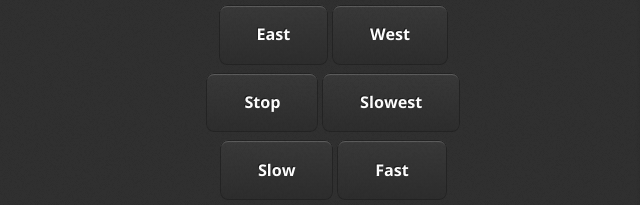
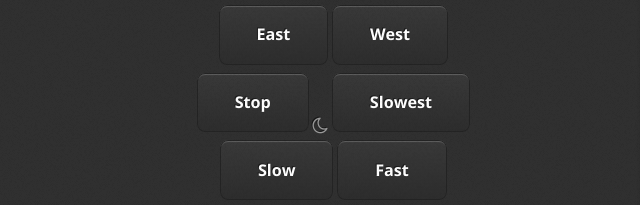
Before and after one commit to funnyjk/telescopejs, a website: page public/index.html in a window 1280 px wide. Shown: the part 810-1015 px from the top of the page, 640-1280 px from the left. Drawn offline with nearby package versions, Linux system fonts and the light colour scheme; files that its build step writes are made by us from their sources; no server answers; files whose address does not match are found by name.

Commit message:
put the moon back

```diff
--- a/public/index.html
+++ b/public/index.html
@@ -63,7 +63,7 @@
                         <li class="button button-alt" onclick="direction('west')">West </li>
                         <br />
                         <li class="button button-alt" onclick="direction('stop')">Stop</li>
-                        <!-- <span class="fa featured fa-moon-o"></span> -->
+                        <span class="fa fa-moon-o"></span>
                         <li class="button button-alt" onclick="speed('G')">Slowest</li>
                         <li class="button button-alt" onclick="speed('C')">Slow</li>
                         <li class="button button-alt" onclick="speed('M')">Fast</li>
```
